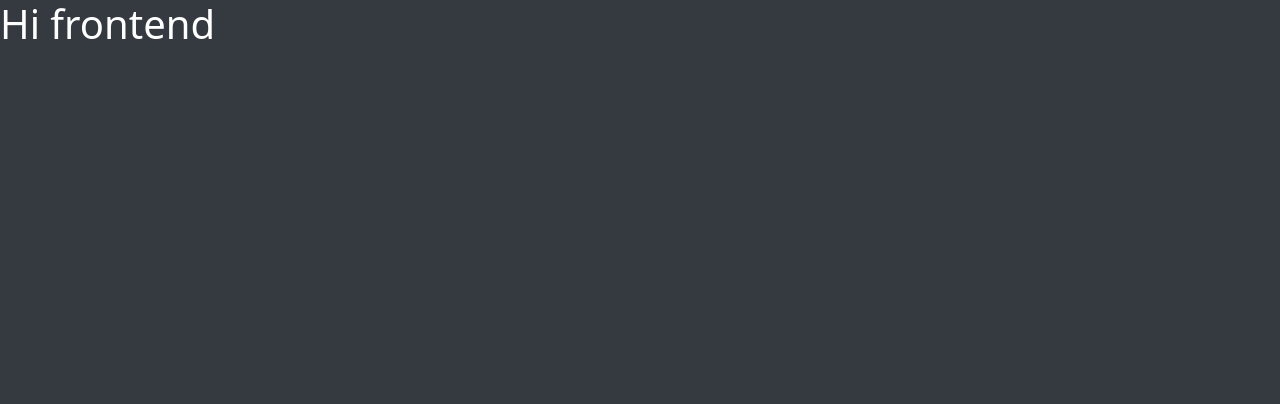
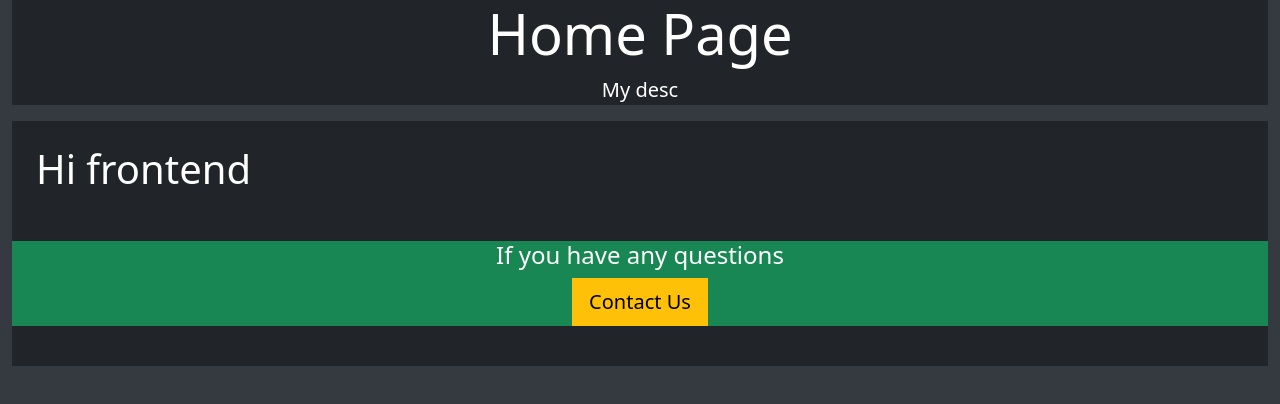
Before and after one commit to swapnilBaluja27/shoppingWebsite, a React (Create React App) app in the folder frontend/: page / in a window 1280 px wide. Shown: the top 404 px of the page. Built offline with nearby package versions, Linux system fonts and the light colour scheme.

Commit message:
adding menu

```diff
--- a/frontend/src/core/Base.js
+++ b/frontend/src/core/Base.js
@@ -0,0 +1,31 @@
+import React from 'react'
+const Base = ({
+    title ="My title",
+    description= "My desc",
+    className= "bg-dark text-white p-4",
+    children
+})=>{
+    return (
+      <div className="container-fluid">
+          <div className="jumbotron bg-dark text-white text-center">
+              <h2 className="display-4">{title}</h2>
+              <p className="lead">{description}</p>
+
+          </div>
+          <div className={className}>{children}</div>
+        <div className="footer bg-dark mt-auto py-3">
+            <div className="container-fluid bg-success text-white text-center">
+                <h4> If you have any questions</h4>
+                <button className="btn btn-warning btn-lg">Contact Us</button>
+            </div>
+            <div className="container">
+                <span className="text-muted">
+                    Amazing bootcamp
+                </span>
+            </div>
+        </div>
+      </div>
+
+        )
+}
+export default Base;
--- a/frontend/src/core/Home.js
+++ b/frontend/src/core/Home.js
@@ -1,10 +1,13 @@
-import React from 'react'
+import React from 'react';
+import Base from "./Base";
+import {API} from "../backend"
 import "../styles.css"
 const Home = ()=>{
+  console.log(API);
     return (
-      <div>
+      <Base title="Home Page">
           <h1 className="text-white">Hi frontend</h1>
-      </div>
+      </Base>
 
         )
 }
--- a/frontend/src/core/menu.js
+++ b/frontend/src/core/menu.js
@@ -1,7 +1,6 @@
 import React from 'react'
 import {Link,withRouter} from "react-router-dom"
-const Menu = ()=>{
-    return (
+const Menu = ()=> (
       <div>
           <ul className="nav nav-tabs bg-dark">
             <li className="nav-item">
@@ -13,6 +12,6 @@
       </div>
 
         )
-}
+
 
 export default withRouter(Menu);
```
